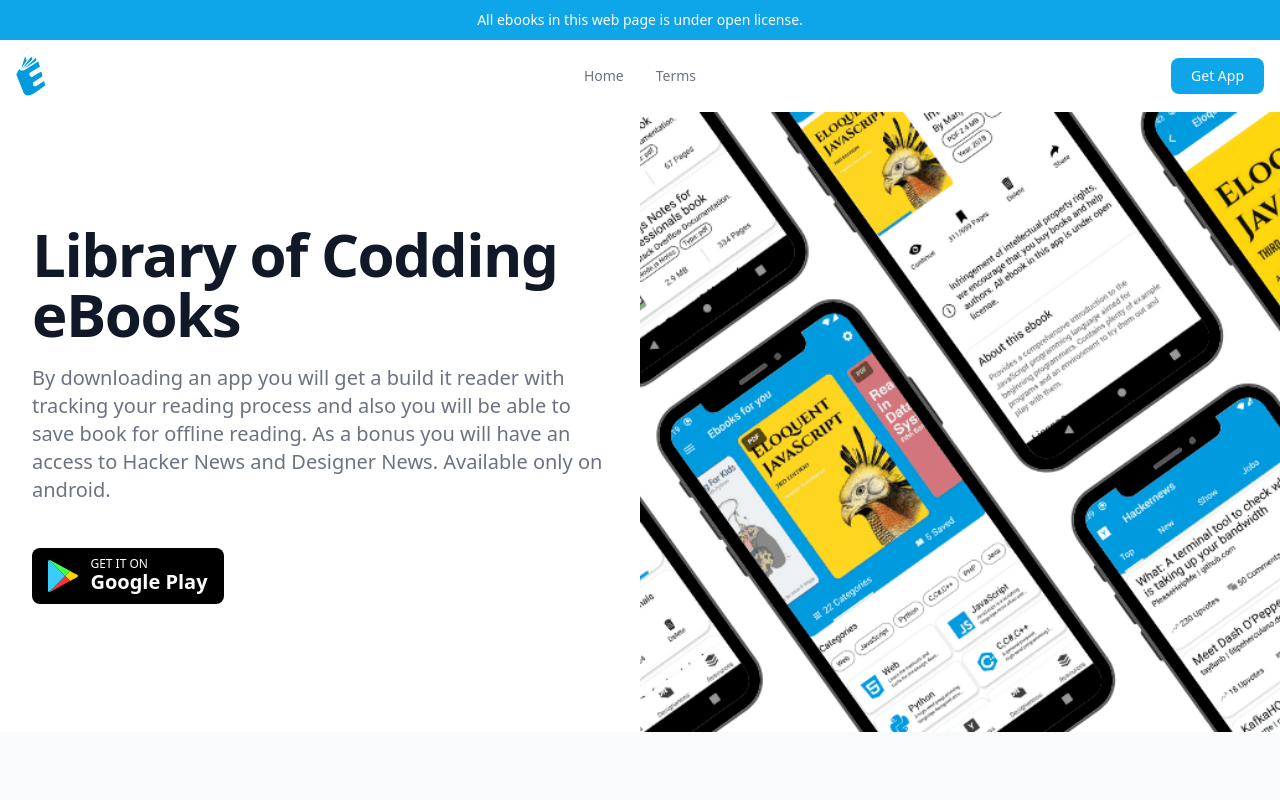
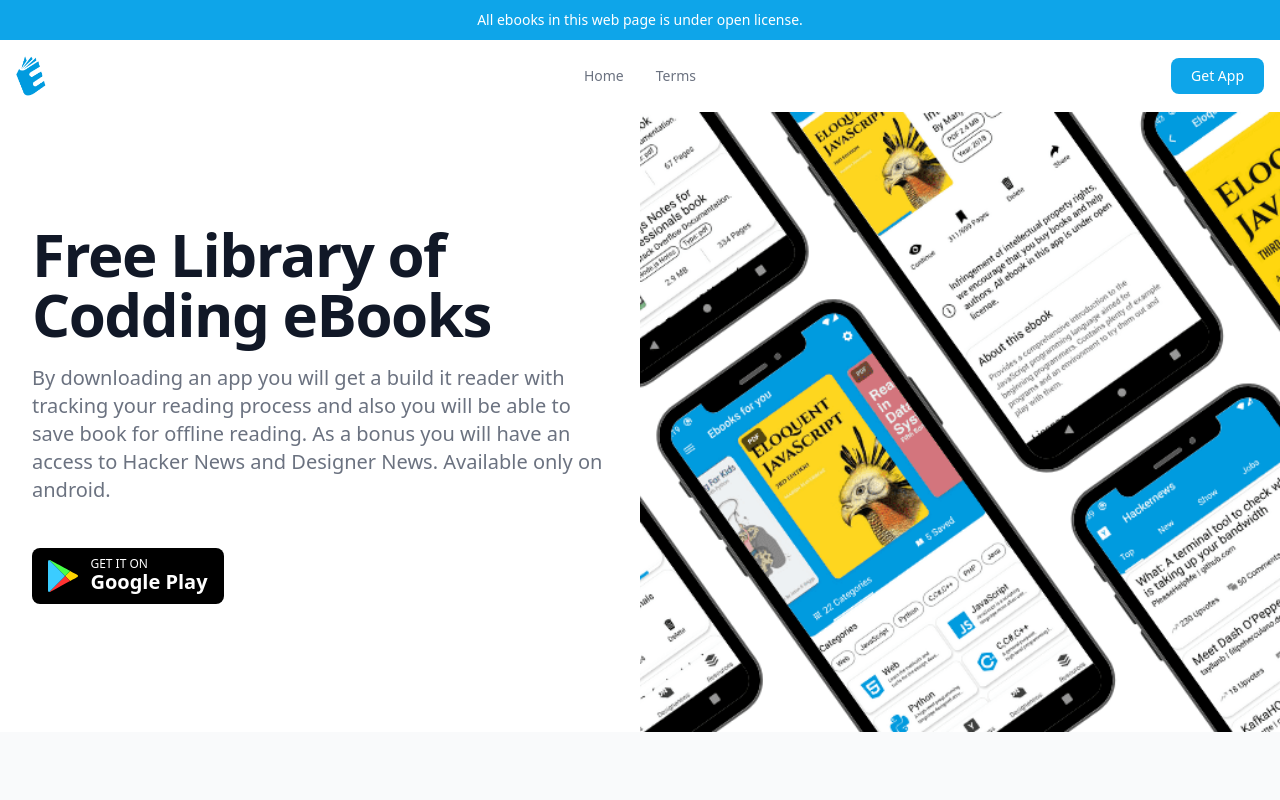
Before and after one commit to muzudre/coding-ebooks-app, a React (Create React App) app: page /app in a window 1280 px wide. Shown: the top 800 px of the page. Built offline with nearby package versions, Linux system fonts and the light colour scheme.

Commit message:
update the app page

```diff
--- a/src/components/App/App.jsx
+++ b/src/components/App/App.jsx
@@ -7,7 +7,7 @@
         <main className="mt-10 mx-auto max-w-7xl px-4 sm:mt-12 sm:px-6 md:mt-16 lg:mt-20 lg:px-8 xl:mt-28">
           <div className="sm:text-center lg:text-left">
             <h1 className="text-4xl tracking-tight font-extrabold text-gray-900 sm:text-5xl md:text-6xl">
-              <span className="block xl:inline">Library of Codding eBooks</span>
+              <span className="block xl:inline">Free Library of Codding eBooks</span>
               <span className="block text-indigo-600 xl:inline"></span>
             </h1>
             <p className="mt-3 text-base text-gray-500 sm:mt-5 sm:text-lg sm:max-w-xl sm:mx-auto md:mt-5 md:text-xl lg:mx-0">
```
